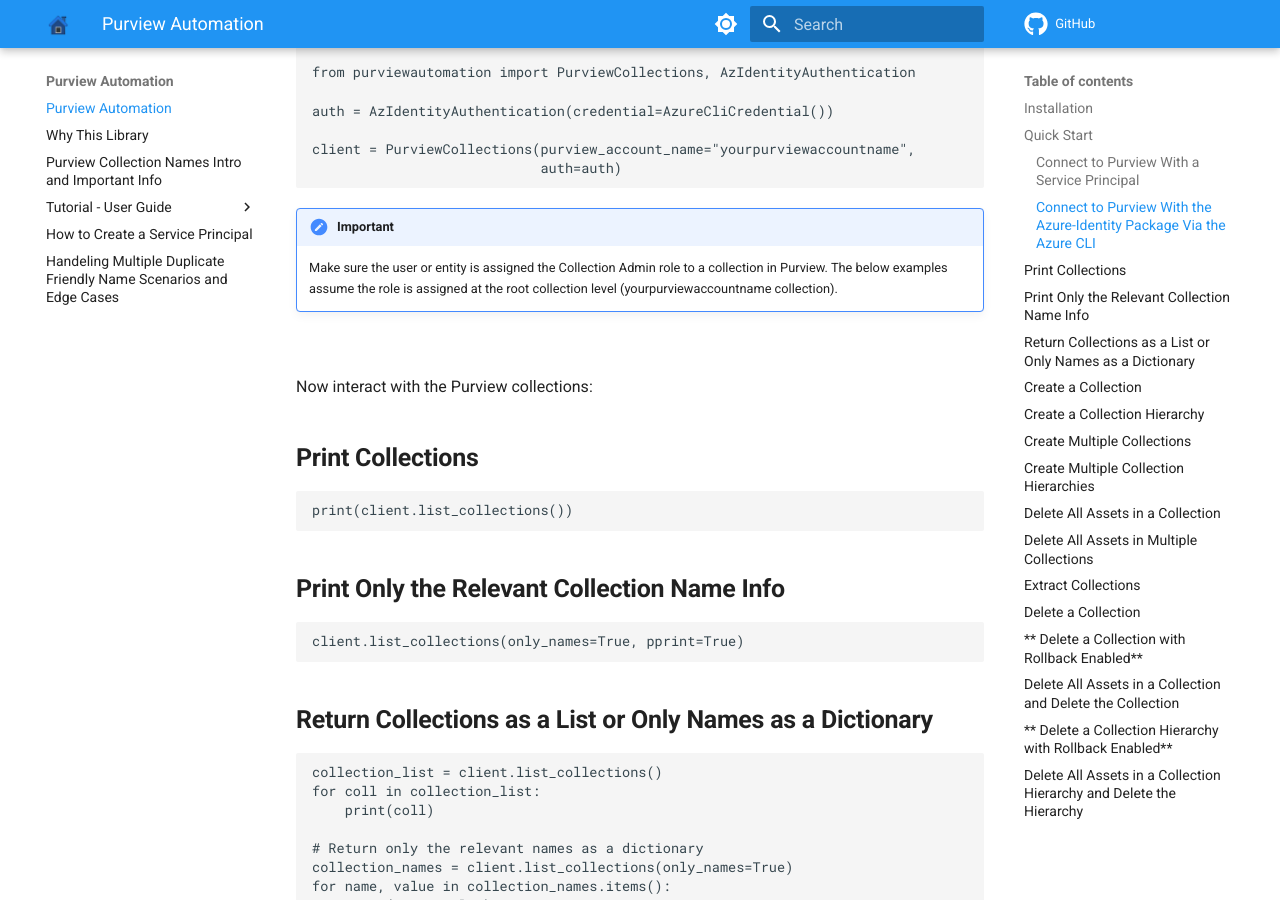
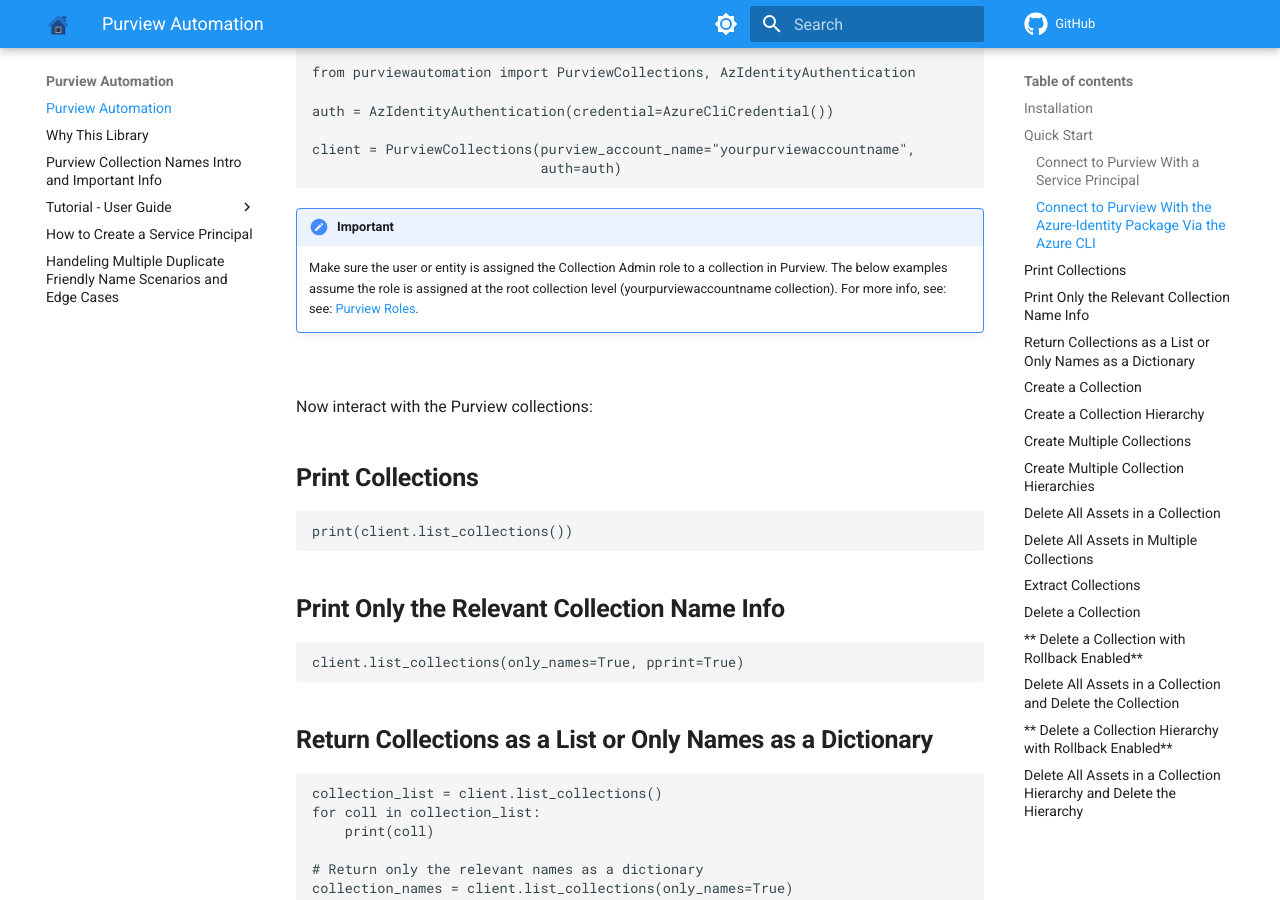
Before and after one commit to Ludwinic1/purviewautomation, an MkDocs documentation site: the page built from docs/index.md, in a window 1280 px wide and 900 px high, scrolled down 2975 px. Built offline with MkDocs 1.6.1 and Material for MkDocs 9.7.7, drawn with Linux system fonts in a browser that asks for light colours; comment, search, counter and statistics services are not loaded.

````diff
--- a/docs/index.md
+++ b/docs/index.md
@@ -95,7 +95,7 @@ client = PurviewCollections(purview_account_name="yourpurviewaccountname",
                             auth=auth)
 ```
 !!! important
-    Make sure the user or entity is assigned the Collection Admin role to a collection in Purview. The below examples assume the role is assigned at the root collection level (yourpurviewaccountname collection).
+    Make sure the user or entity is assigned the Collection Admin role to a collection in Purview. The below examples assume the role is assigned at the root collection level (yourpurviewaccountname collection). For more info, see: see: [Purview Roles](https://learn.microsoft.com/en-us/azure/purview/catalog-permissions).
 
 <br>
 
````
